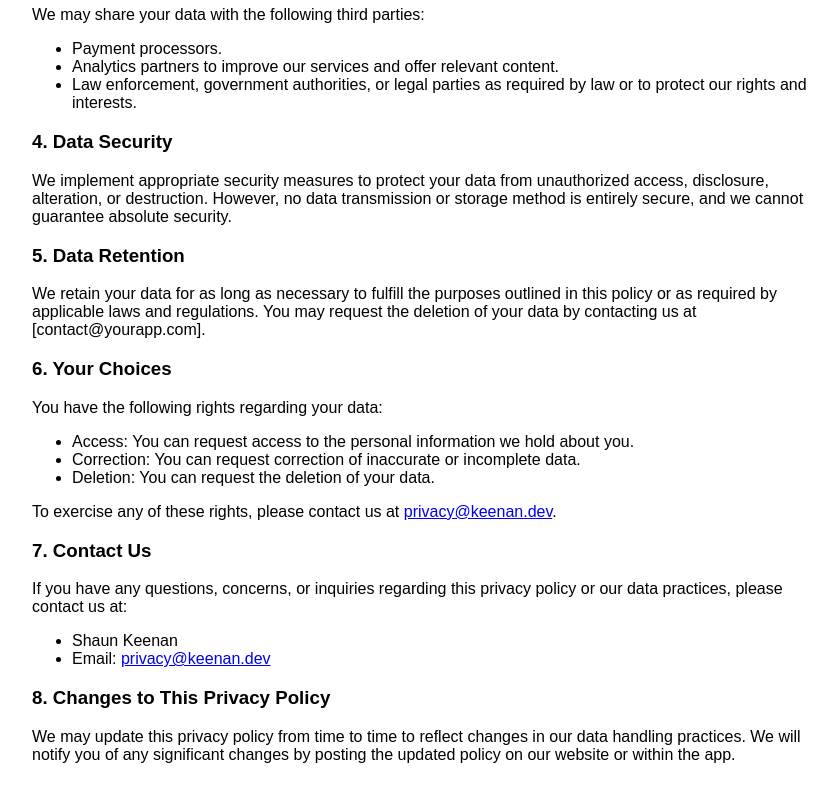
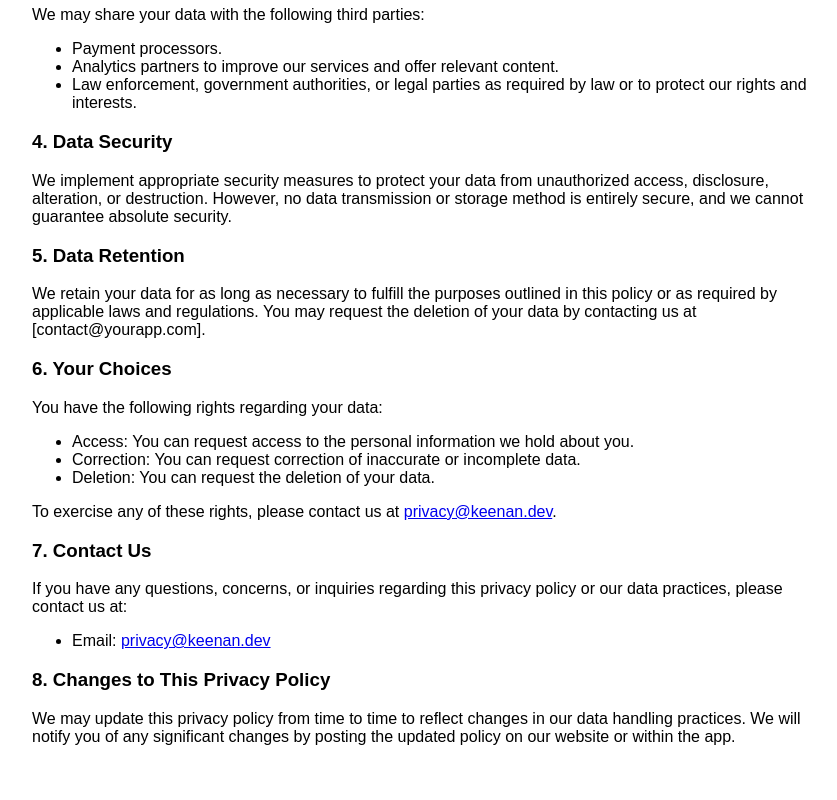
Before and after one commit to skeenan947/keenan.dev, a React (Create React App) app: page /privacy-policy in a window 1280 px wide. Shown: the part 842-1642 px from the top of the page, without its empty margins (208-1045 px from the left). Built offline with nearby package versions, Linux system fonts and the light colour scheme.

Commit message:
remove name from contact

```diff
--- a/src/PrivacyPolicy.js
+++ b/src/PrivacyPolicy.js
@@ -65,7 +65,6 @@ const PrivacyPolicy = () => {
             <h3>7. Contact Us</h3>
             <p>If you have any questions, concerns, or inquiries regarding this privacy policy or our data practices, please contact us at:</p>
             <ul>
-                <li>Shaun Keenan</li>
                 <li>Email: <a href="mailto:privacy@keenan.dev">privacy@keenan.dev</a></li>
             </ul>
 
```
